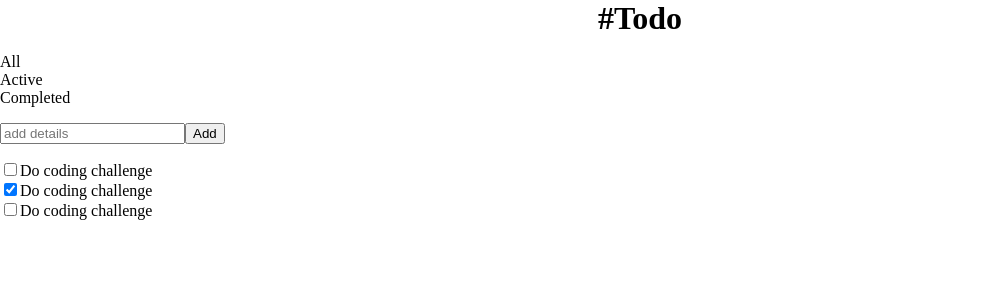
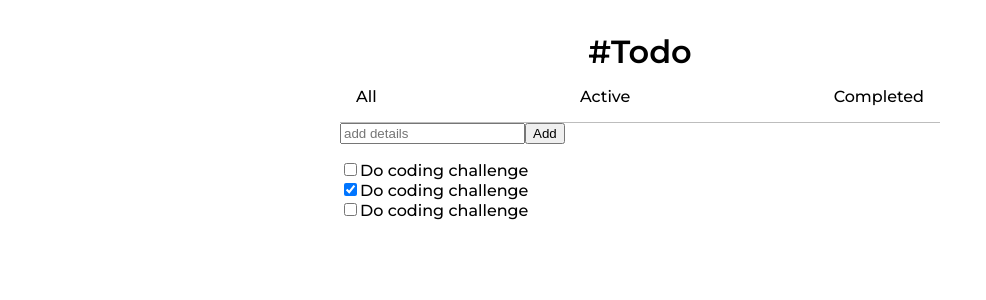
Before and after one commit to cacosted/react-tasks, a React (Vite) app: page / in a window 1280 px wide. Shown: the top 300 px of the page, without its empty margins (0-986 px from the left). Built offline with nearby package versions, Linux system fonts and the light colour scheme.

Commit message:
add style to TaskFilters, add color and fonts to styleConfig

```diff
--- a/index.html
+++ b/index.html
@@ -5,6 +5,10 @@
     <link rel="icon" type="image/svg+xml" href="/vite.svg" />
     <meta name="viewport" content="width=device-width, initial-scale=1.0" />
     <title>ReactList</title>
+    <link rel="preconnect" href="https://fonts.googleapis.com">
+    <link rel="preconnect" href="https://fonts.gstatic.com" crossorigin>
+    <link href="https://fonts.googleapis.com/css2?family=Montserrat:wght@500;600&family=Raleway:wght@700&display=swap" rel="stylesheet">
+
   </head>
   <body>
     <div id="root"></div>
--- a/src/App.jsx
+++ b/src/App.jsx
@@ -6,6 +6,11 @@ import styled from 'styled-components'
 
 const Title = styled.h1`
   text-align: center;
+`
+const Container = styled.main`
+  margin-block-start: 2em;
+  max-width: 600px;
+  margin-inline: auto;
 `
 
 const taskList = [
@@ -16,7 +21,7 @@ const taskList = [
 
 export const App = () => {
   return (
-    <>
+    <Container>
       <Title>#Todo</Title>
       <TaskFilters />
       <SearchBar />
@@ -27,6 +32,6 @@ export const App = () => {
           ))
         }
       </TaskList>
-    </>
+    </Container>
   )
 }
--- a/src/components/TaskFilters/index.jsx
+++ b/src/components/TaskFilters/index.jsx
@@ -1,11 +1,11 @@
+import { TaskBar } from './styles'
+
 export const TaskFilters = () => {
   return (
-    <nav>
-      <ul>
-        <li>All</li>
-        <li>Active</li>
-        <li>Completed</li>
-      </ul>
-    </nav>
+    <TaskBar>
+      <div>All</div>
+      <div>Active</div>
+      <div>Completed</div>
+    </TaskBar>
   )
 }
--- a/src/components/TaskFilters/styles.js
+++ b/src/components/TaskFilters/styles.js
@@ -0,0 +1,10 @@
+import styled from 'styled-components'
+import { color } from '../../styles/styleConfig'
+
+export const TaskBar = styled.nav`
+  display: flex;
+  justify-content: space-between;
+  padding: 1em;
+  text-align: center;
+  border-bottom: 1px solid ${color.light};
+`
--- a/src/styles/GlobalStyles.js
+++ b/src/styles/GlobalStyles.js
@@ -1,5 +1,5 @@
 import { createGlobalStyle } from 'styled-components'
-
+import { font, color } from './styleConfig'
 export const GlobalStyle = createGlobalStyle`
   * {
     box-sizing: border-box
@@ -8,6 +8,8 @@ export const GlobalStyle = createGlobalStyle`
   body {
     margin: 0;
     padding: 0;
+    font-family: ${font.regular};
+    color: ${color.secondary}
   }
 
   h1,h2 {
--- a/src/styles/styleConfig.js
+++ b/src/styles/styleConfig.js
@@ -0,0 +1,16 @@
+export const font = {
+  regular: "'Montserrat', sans-serif",
+  accent: "'Raleway', sans-serif"
+}
+
+export const color = {
+  main: '#2F80ED',
+  secondary: '#000',
+  dark: '#333333',
+  light: '#BDBDBD',
+  accent: '#EB5757'
+}
+
+export const shadow = {
+  regular: '0px 2px 6px rgba(127, 177, 243, 0.4)'
+}
```
